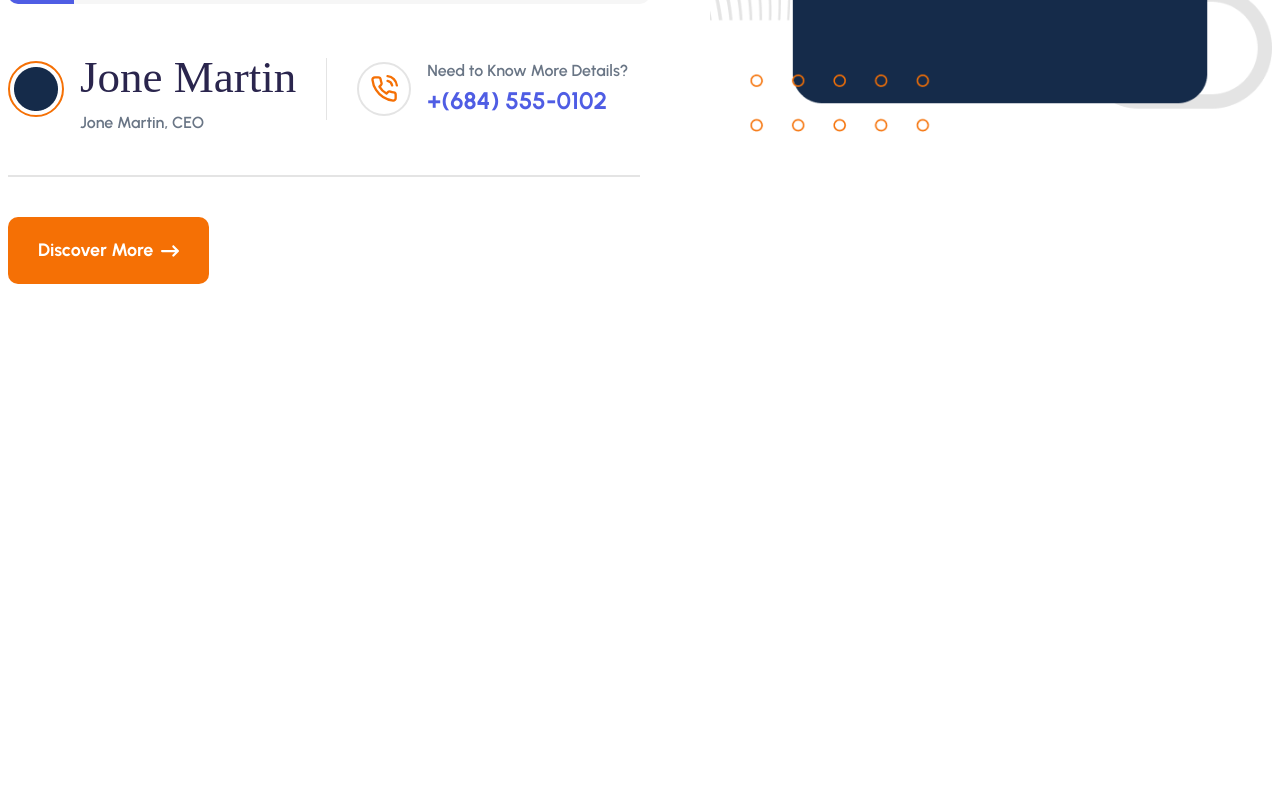
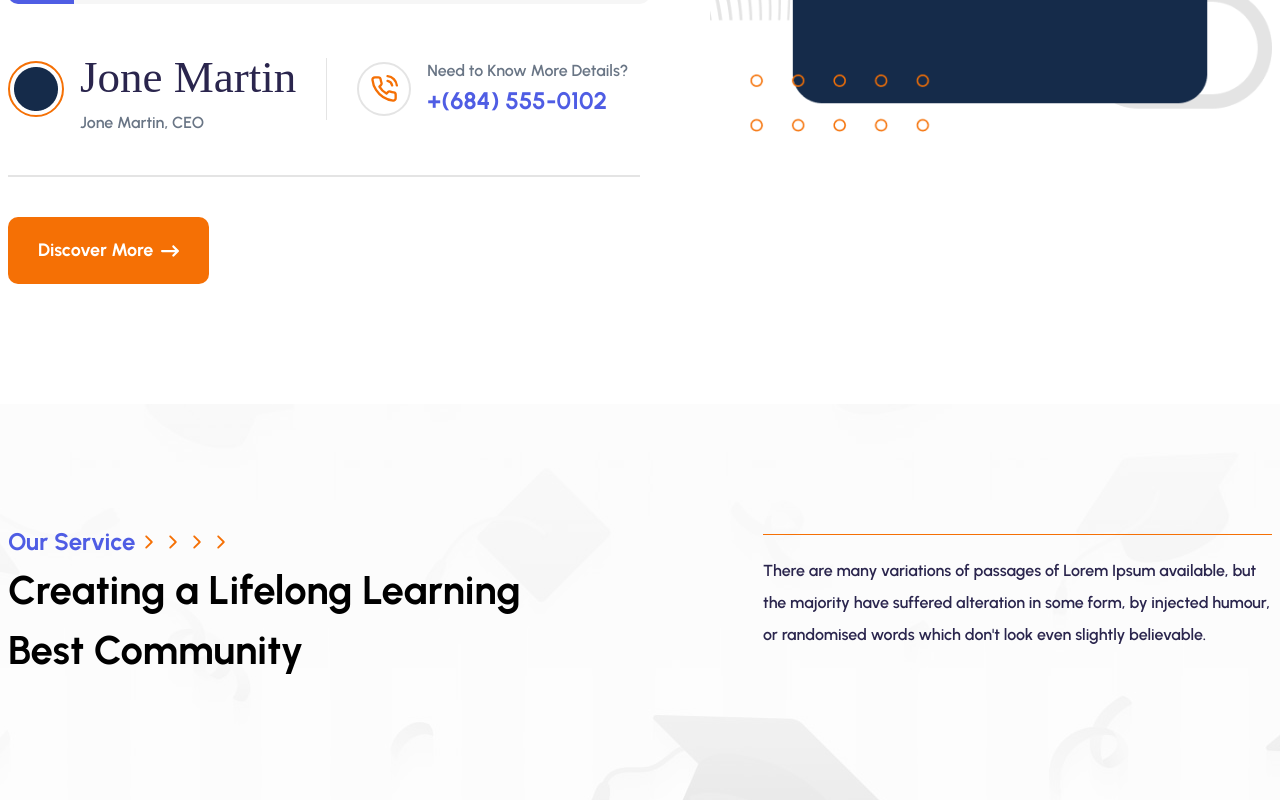
Before and after one commit to nafisa492003/Educate, a React (Vite) app: page / in a window 1280 px wide. Shown: the part 1632-2432 px from the top of the page. Before the commit the page ends 2036 px from the top, so only its background shows below. Built offline with nearby package versions, Linux system fonts and the light colour scheme; a web font is replaced by a local one.

Commit message:
service part doing

```diff
--- a/src/Components/AboutH.jsx
+++ b/src/Components/AboutH.jsx
@@ -18,7 +18,7 @@ const AboutH = () => {
           subtitle={`About Us`}
           title={`Creating a Lifelong Learning Best Community`}
           mainClass={` lg:justify-start lg:items-start`}
-          h1Width={`lg:w-[592px]`}
+          h1Width={`lg:w-[592px] w-full mx-auto text-center lg:mx-0 lg:text-start`}
         />
         <p className="font-Urbanist font-semibold text-[16px] text-hash w-full lg:w-[608px] mx-auto text-center lg:text-start lg:mx-0">There are many variations of passages of Lorem Ipsum available, but the majority have suffered alteration in some form, by injected humour, or randomised words which don't look even slightly believable. If you are going to use a passage of Lorem Ipsum. Class aptent taciti sociosqu ad litora torquent </p>
         <Flex className={`w-full lg:w-[642px] items-center gap-6 bg-[#F6F6F6] rounded-[10px] `}>
--- a/src/Components/Common_title.jsx
+++ b/src/Components/Common_title.jsx
@@ -11,7 +11,7 @@ const Common_title = ({subtitle,title , mainClass ,h1Width}) => {
      <IoIosArrowForward size={20} className='text-custom_orange' />
      <IoIosArrowForward size={20} className='text-custom_orange' />
     </Flex>
-    <h1 className={`font-bold font-Urbanist text-[30px] md:text-[40px] w-full mx-auto text-center lg:mx-0 lg:text-start ${h1Width}`}>{title}</h1>
+    <h1 className={`font-bold font-Urbanist text-[30px] md:text-[40px]  ${h1Width}`}>{title}</h1>
    </Flex>
   )
 }
--- /dev/null
+++ b/src/Components/ServiceH.jsx
@@ -0,0 +1,32 @@
+import React from "react";
+import service_bg from "../assets/ServiceH_Bg.png";
+import Container from "./Container";
+import Flex from "./Flex";
+import Common_title from "./Common_title";
+const ServiceH = () => {
+  return (
+    <section
+      style={{
+        backgroundImage: `url(${service_bg})`,
+      }}
+      className="object-cover py-[120px]"
+    >
+      <Container>
+        {/* title part */}
+        <Flex className={`items-center gap-5 lg:gap-40 flex-col lg:flex-row`}>
+          <Common_title
+            subtitle={`Our Service`}
+            title={`Creating a Lifelong Learning Best Community `}
+            h1Width={`lg:w-[595px] w-full mx-auto text-center lg:mx-0 lg:text-start`}
+            mainClass={`lg:justify-start lg:items-start`}
+          />
+            <p className="font-semibold font-Urbanist text-[16px] text-regal-blue leading-[32px] w-full mx-auto lg:w-[612px] py-5 border-t border-custom_orange">There are many variations of passages of Lorem Ipsum available, but the majority have suffered alteration in some form, by injected humour, or randomised words which don't look even slightly believable. </p>
+        </Flex>
+        {/* title part */}
+
+      </Container>
+    </section>
+  );
+};
+
+export default ServiceH;
--- a/src/Pages/Home.jsx
+++ b/src/Pages/Home.jsx
@@ -1,12 +1,14 @@
 import React from 'react'
 import Banner from '../Components/Banner'
 import AboutH from '../Components/AboutH'
+import ServiceH from '../Components/ServiceH'
 
 const Home = () => {
   return (
     <>
     <Banner/>
     <AboutH/>
+    <ServiceH/>
 
     </>
   )
```
Also changed, not shown: src/assets/ServiceH_Bg.png (added).
